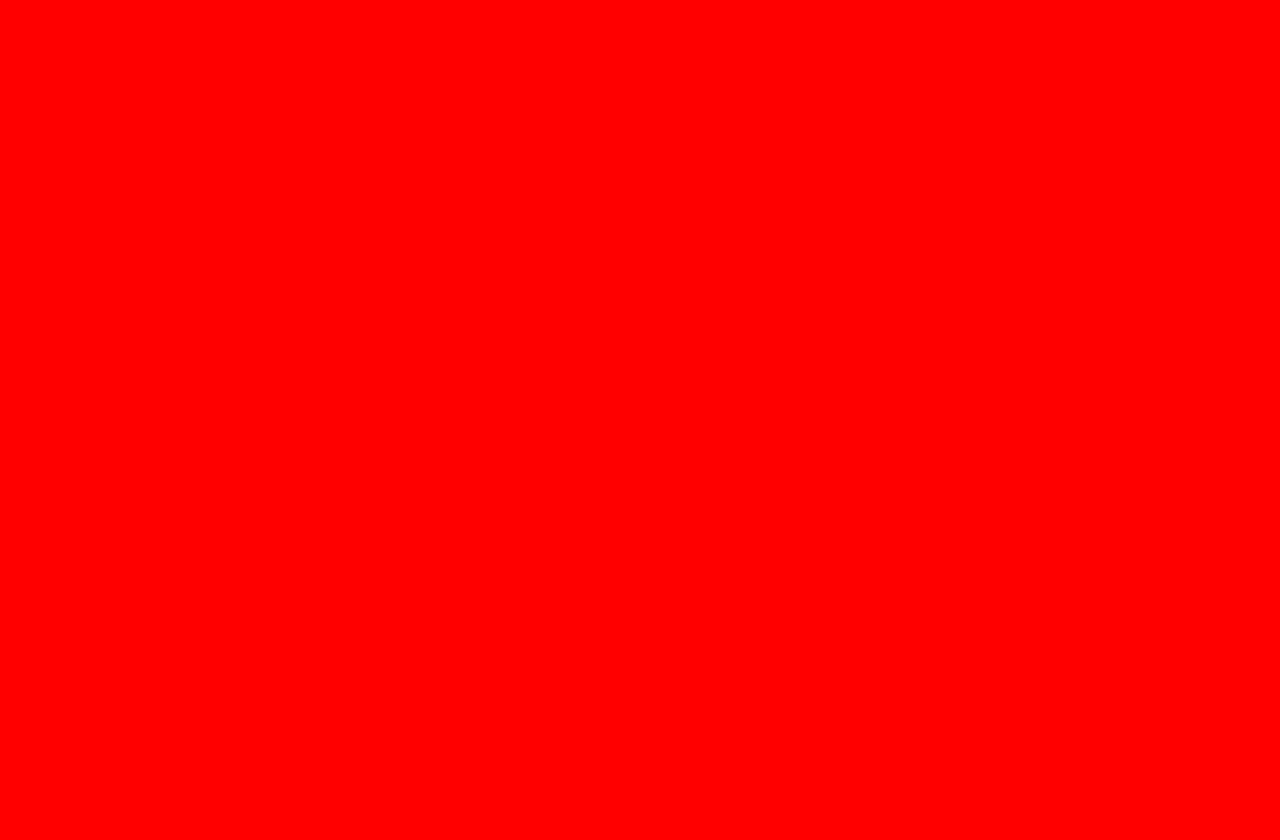
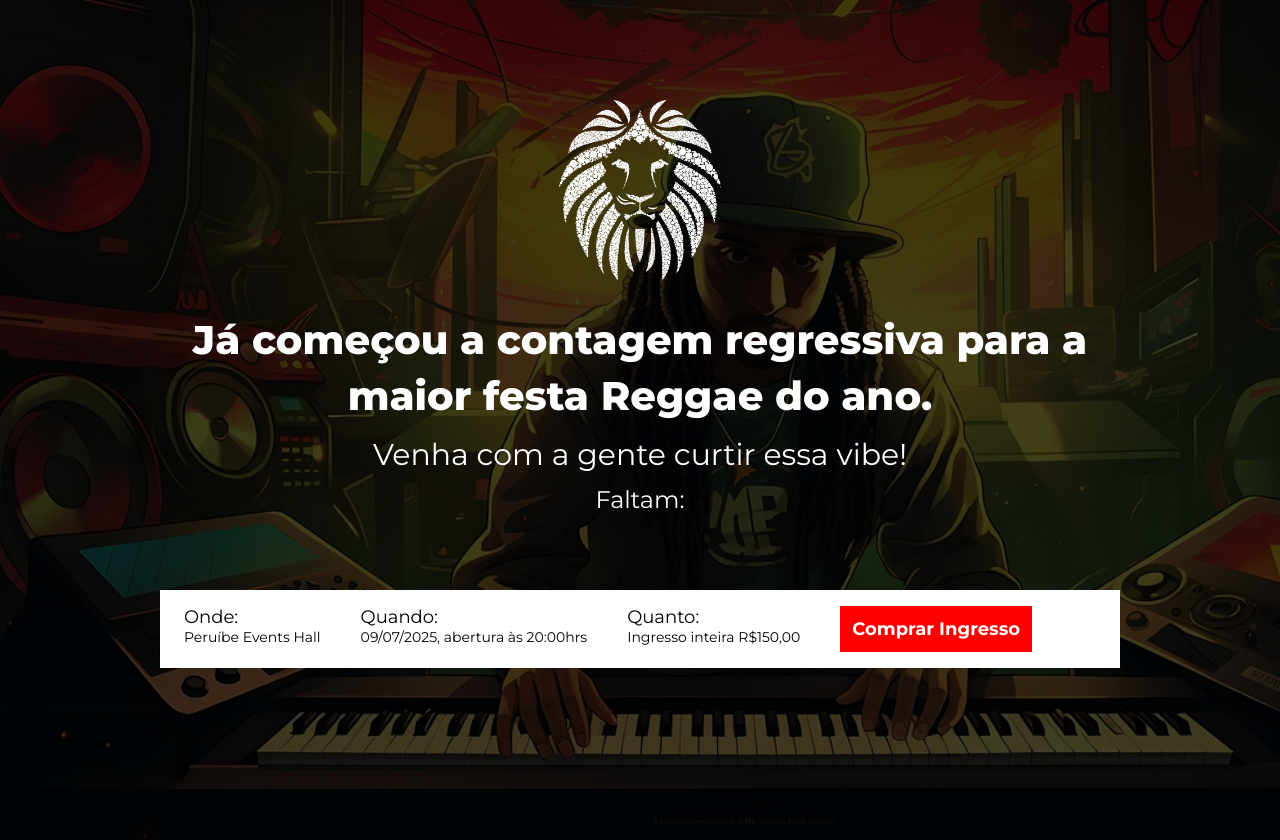
Before and after one commit to phfg1/niver_pedro, a website built with Parcel: page src/index.html in a window 1280 px wide. Before the commit the page ends 800 px from the top, so only its background shows below. Built offline with nearby package versions, Linux system fonts and the light colour scheme; a web font is replaced by a local one.

Commit message:
enviando arquivos com hero pronto

```diff
--- a/src/index.html
+++ b/src/index.html
@@ -4,9 +4,45 @@
     <meta charset="UTF-8">
     <meta name="viewport" content="width=device-width, initial-scale=1.0">
     <title>Pedro - Festa Reggae</title>
+    <link rel="preconnect" href="https://fonts.googleapis.com">
+    <link rel="preconnect" href="https://fonts.gstatic.com" crossorigin>
+    <link href="https://fonts.googleapis.com/css2?family=Montserrat:ital,wght@0,100..900;1,100..900&family=Reggae+One&display=swap" rel="stylesheet">
     <link rel="stylesheet" href="styles/main.scss">
 </head>
 <body>
+    <header class="hero">
+        <div class="container">
+            <img class="hero__logo" src="./images/leao_juda_branco.png" alt="Leão de Judá">
+            <div class="hero__infos">
+                <p class="hero__infos__text text--title">
+                    Já começou a contagem regressiva para a maior festa Reggae do ano.<br>
+                </p>
+                <p class="hero__infos__text text--small">
+                    Venha com a gente curtir essa vibe!
+                </p>
+                <p class="hero__infos__text text--small_2">
+                    Faltam:
+                </p>
+            </div>
+            <div class="bar-info">
+                <ul class="bar-info__infos">
+                    <li class="bar-info__infos__item">
+                        <b>Onde:</b>
+                        Peruíbe Events Hall
+                    </li>
+                    <li class="bar-info__infos__item">
+                        <b>Quando:</b>
+                        09/07/2025, abertura às 20:00hrs
+                    </li>
+                    <li class="bar-info__infos__item">
+                        <b>Quanto:</b>
+                        Ingresso inteira R$150,00
+                    </li>
+                    <a href="#" class="button button--primary">Comprar Ingresso</a>
+                </ul>
+            </div>
+        </div>
+    </header>
     <script src="scripts/main.js"></script>
 </body>
 </html>
--- /dev/null
+++ b/src/styles/_hero.scss
@@ -0,0 +1,43 @@
+@use './elements/variables.scss' as *;
+
+.hero {
+    padding-top: 100px;
+    padding-bottom: 100px;
+    background-image: url(../images/hero.jpg);
+    background-repeat: no-repeat;
+    background-size: cover;
+    position: relative;
+
+
+    .container {
+        position: relative;
+        height: 640px;
+    }
+
+    &::before {
+        position: absolute;
+        top: 0;
+        left: 0;
+        width: 100%;
+        height: 100%;
+        background-color: $corDeFundo;
+        content: '';
+        opacity: .75;
+    }
+
+    &__infos {
+        margin-top: 32px;
+        margin-bottom: 64px;
+        text-align: center;
+    }
+
+    p {
+        padding-bottom: 12px;
+    }
+
+    &__logo {
+        margin: 0 auto;
+        height: 180px;
+        display: block;
+    }
+}
--- /dev/null
+++ b/src/styles/elements/_bar-info.scss
@@ -0,0 +1,24 @@
+@use 'variables' as *;
+
+.bar-info  {
+    padding: 16px 24px;
+    background-color: $white;
+    display: flex;
+    justify-content: space-between;
+
+    &__infos {
+        display: flex;
+        gap: 40px;
+
+        &__item {
+            font-size: 14px;
+            color: $secondaryTextColor;
+
+            b {
+                font-size: 18px;
+                display: block;
+                color: $secondaryTextColor;
+            }
+        }
+    }
+}
--- /dev/null
+++ b/src/styles/elements/_button.scss
@@ -0,0 +1,35 @@
+@use 'variables' as *;
+
+.button {
+    padding: 12px;
+    font-size: 18px;
+    font-weight: bold;
+    text-decoration: none;
+    text-align: center;
+    white-space: nowrap;
+
+    &:active {
+        transform: scale(0.95);
+    }
+
+    &:hover {
+        background-color: lighten($red, 10%);
+        box-shadow: 0 0 12px 4px rgba(255, 0, 0, 0.6);
+    }
+
+    &--primary {
+        color: $corDeTexto;
+        background-color: $red;
+    }
+
+    @media (max-width: 1024px) {
+        display: flex;
+        align-items: center;
+
+    }
+
+    @media (max-width: 640px) {
+        display: block;
+        width: 100%;
+    }
+}
--- /dev/null
+++ b/src/styles/elements/_variables.scss
@@ -0,0 +1,6 @@
+$corDeFundo: #000;
+$white: #ffffff;
+$red: red;
+
+$corDeTexto: #fff;
+$secondaryTextColor: #000;
--- a/src/styles/main.scss
+++ b/src/styles/main.scss
@@ -1,10 +1,49 @@
+@use 'elements/variables.scss' as *;
+@use 'hero';
+@use 'elements/bar-info';
+@use 'elements/button';
+
 * {
     padding: 0;
     margin: 0;
     box-sizing: border-box;
-    font-family: Roboto, sans-serif;
+    font-family: "Montserrat", sans-serif;
+    font-optical-sizing: auto;
+    font-weight: 400;
+    font-style: normal;
+    color: $corDeTexto;
+    list-style: none;
 }
 
 body {
-    background-color: red;
+    background-color: $corDeFundo;
 }
+
+.container {
+    max-width: 960px;
+    width: 100%;
+    margin: 0 auto;
+
+
+    @media (max-width: 1024) {
+        max-width: 90%;
+    }
+
+    @media (max-width: 640px) {
+        max-width: 80%;
+    }
+}
+
+.text--title {
+    font-size: 40px;
+    font-weight: 800;
+    line-height: 56px;
+}
+
+.text--small {
+    font-size: 30px;
+}
+
+.text--small_2 {
+    font-size: 24px;
+}
```
Also changed, not shown: src/images/bob_marley_coracao.png (added), src/images/hero.jpg (added), src/images/jamaica-7903932_1920.jpg (added), src/images/leao_juda.png (added), src/images/leao_juda_branco.png (added), src/images/one_love.jpg (added), 5 other files.
